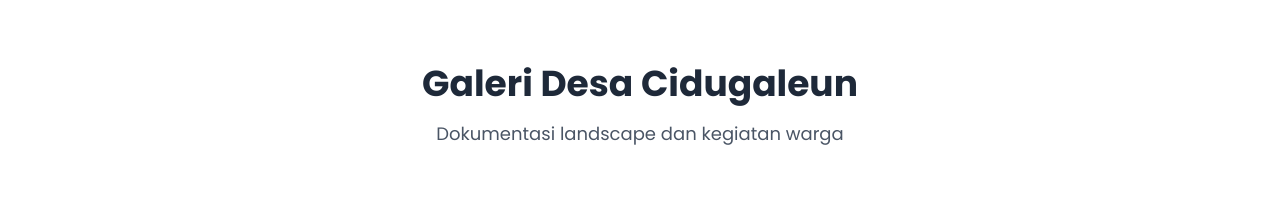
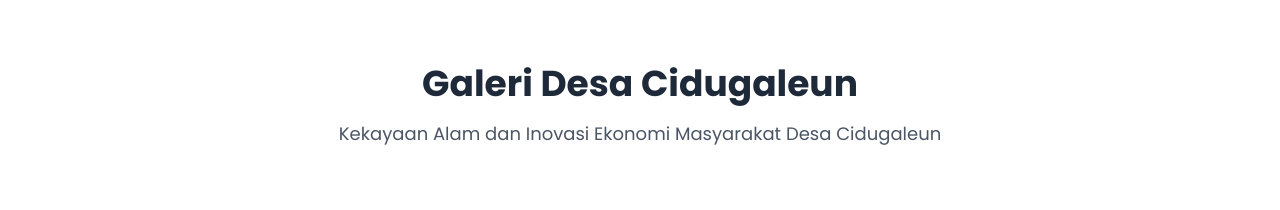
Before and after one commit to Apriyanto20/SIDESCID, a Next.js app: page / in a window 1280 px wide. Shown: the part 800-1010 px from the top of the page. Built offline with nearby package versions, Linux system fonts and the light colour scheme; grey boxes are pictures that could not be loaded.

Commit message:
Add Gallery

```diff
--- a/src/app/components/HomeClient.tsx
+++ b/src/app/components/HomeClient.tsx
@@ -91,7 +91,7 @@ export default function HomePage() {
                             Galeri Desa Cidugaleun
                         </h2>
                         <p className="text-lg text-gray-600 max-w-2xl mx-auto">
-                            Dokumentasi landscape dan kegiatan warga
+                            Kekayaan Alam dan Inovasi Ekonomi Masyarakat Desa Cidugaleun
                         </p>
                     </div>
 
```
